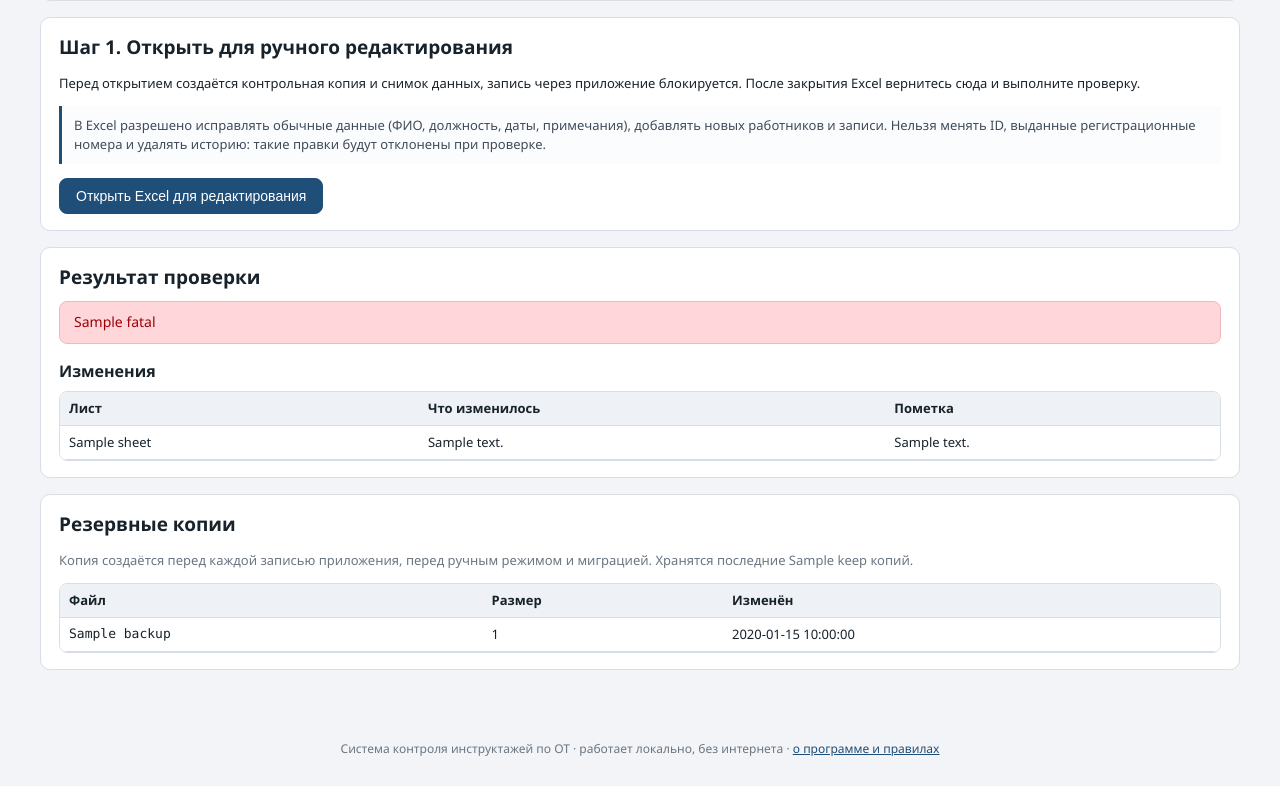
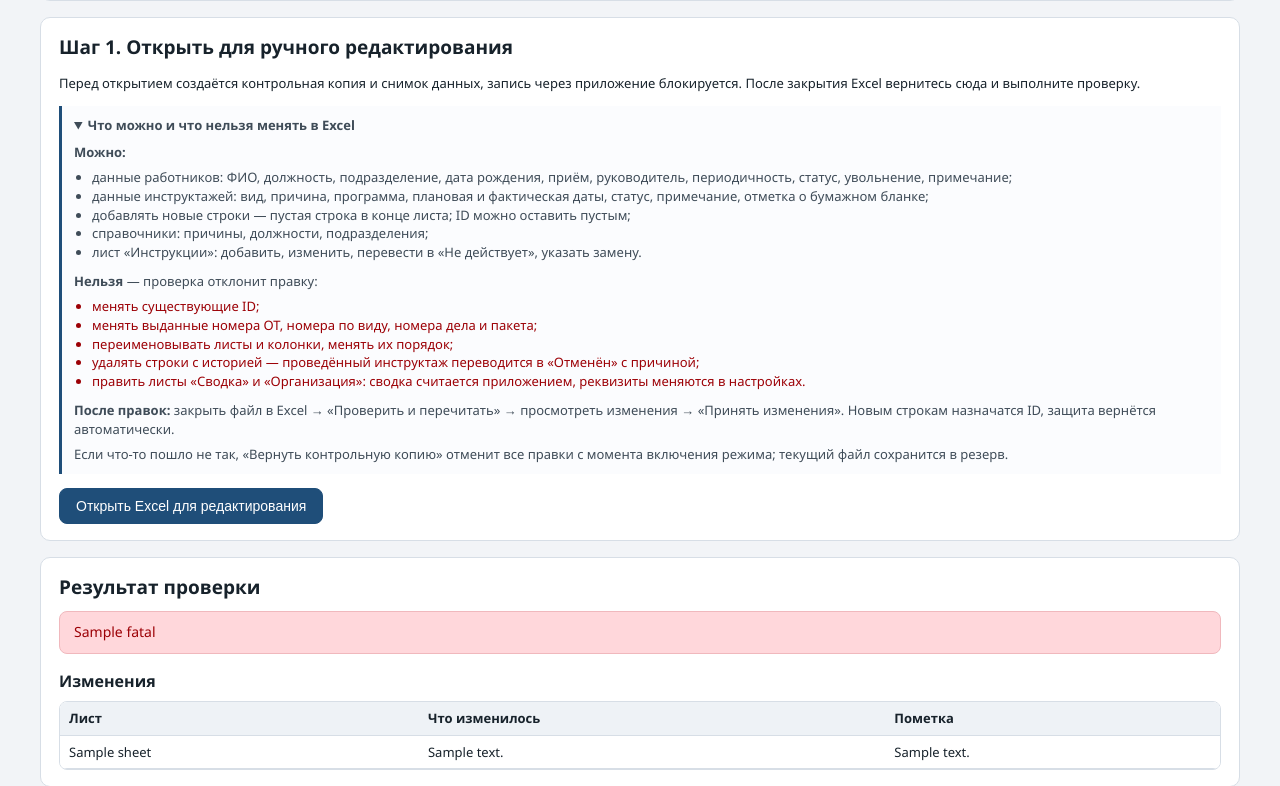
Before and after one commit to alexyalt/instrOT, a Flask app: template src/ot_registry/templates/excel.html in a window 1280 px wide. Shown: the part 486-1272 px from the top of the page. Run offline with Flask 3, Linux system fonts and the light colour scheme; the visitor is signed in with stand-in values (Sample User, id 1); the template is opened without the code that fills it: most values are stand-ins (such as "Sample title", 1, 10 or a date in 2020).

Commit message:
docs: памятка по ручному режиму Excel (п. 23)
Что изменено:
- лист «Инструкция» в книге: раздел «Ручной режим: что можно и что нельзя»;
- страница «Excel и резерв»: раскрывающийся блок перед кнопкой открытия;
- USER_GUIDE: таблица «можно / нельзя» и порядок действий после правок.

Почему так: памятка нужна в момент работы, поэтому она в трёх местах,
а не отдельной страницей в меню.

```diff
--- a/src/ot_registry/templates/excel.html
+++ b/src/ot_registry/templates/excel.html
@@ -86,11 +86,35 @@
     Перед открытием создаётся контрольная копия и снимок данных, запись через
     приложение блокируется. После закрытия Excel вернитесь сюда и выполните проверку.
   </p>
-  <div class="help" style="margin-bottom:12px">
-    В Excel разрешено исправлять обычные данные (ФИО, должность, даты, примечания),
-    добавлять новых работников и записи. Нельзя менять ID, выданные регистрационные
-    номера и удалять историю: такие правки будут отклонены при проверке.
-  </div>
+  <details class="help" style="margin-bottom:12px" open>
+    <summary><strong>Что можно и что нельзя менять в Excel</strong></summary>
+    <div style="margin-top:8px">
+      <p style="margin:0 0 6px"><strong>Можно:</strong></p>
+      <ul class="errors" style="color:inherit;margin-top:0">
+        <li>данные работников: ФИО, должность, подразделение, дата рождения, приём, руководитель,
+            периодичность, статус, увольнение, примечание;</li>
+        <li>данные инструктажей: вид, причина, программа, плановая и фактическая даты, статус,
+            примечание, отметка о бумажном бланке;</li>
+        <li>добавлять новые строки — пустая строка в конце листа; ID можно оставить пустым;</li>
+        <li>справочники: причины, должности, подразделения;</li>
+        <li>лист «Инструкции»: добавить, изменить, перевести в «Не действует», указать замену.</li>
+      </ul>
+      <p style="margin:10px 0 6px"><strong>Нельзя</strong> — проверка отклонит правку:</p>
+      <ul class="errors" style="margin-top:0">
+        <li>менять существующие ID;</li>
+        <li>менять выданные номера ОТ, номера по виду, номера дела и пакета;</li>
+        <li>переименовывать листы и колонки, менять их порядок;</li>
+        <li>удалять строки с историей — проведённый инструктаж переводится в «Отменён» с причиной;</li>
+        <li>править листы «Сводка» и «Организация»: сводка считается приложением, реквизиты
+            меняются в настройках.</li>
+      </ul>
+      <p style="margin:10px 0 6px"><strong>После правок:</strong> закрыть файл в Excel →
+        «Проверить и перечитать» → просмотреть изменения → «Принять изменения».
+        Новым строкам назначатся ID, защита вернётся автоматически.</p>
+      <p style="margin:6px 0 0">Если что-то пошло не так, «Вернуть контрольную копию» отменит
+        все правки с момента включения режима; текущий файл сохранится в резерв.</p>
+    </div>
+  </details>
   <div class="actions">
     <form method="post" action="{{ url_for('excel_open') }}" class="inline" data-once>
       <input type="hidden" name="_csrf" value="{{ csrf_token }}">
```
Also changed, not shown: docs/USER_GUIDE.md (+15 -0 lines), docs/WORKBOOK.md (+15 -0 lines).
